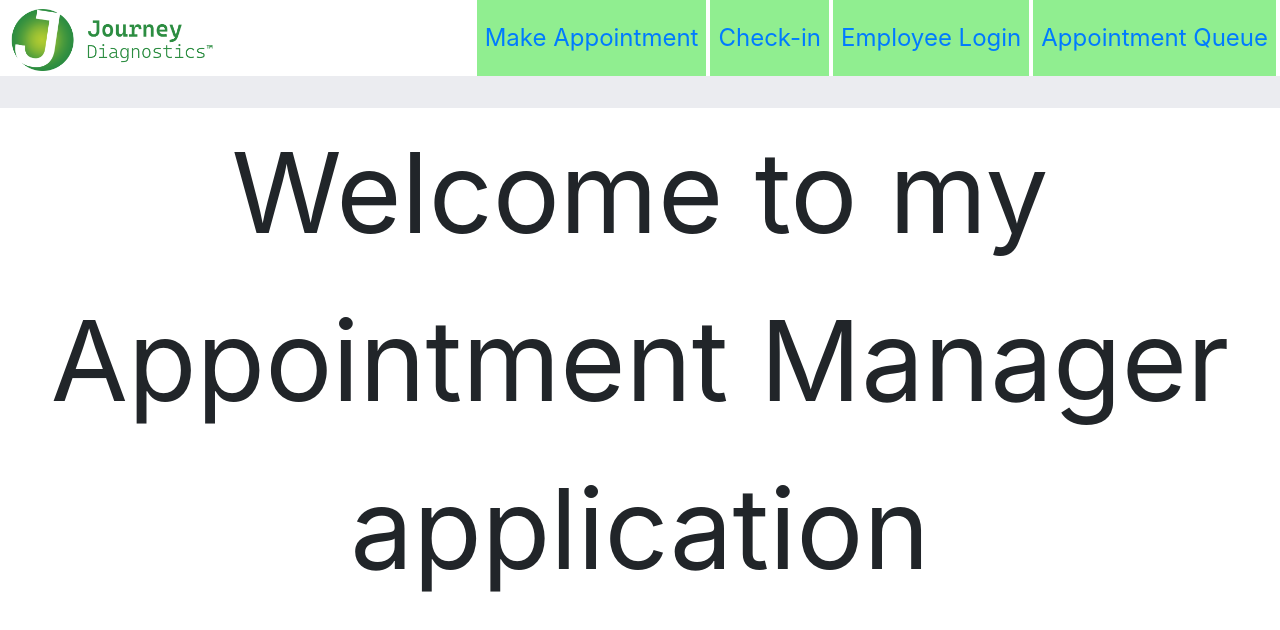
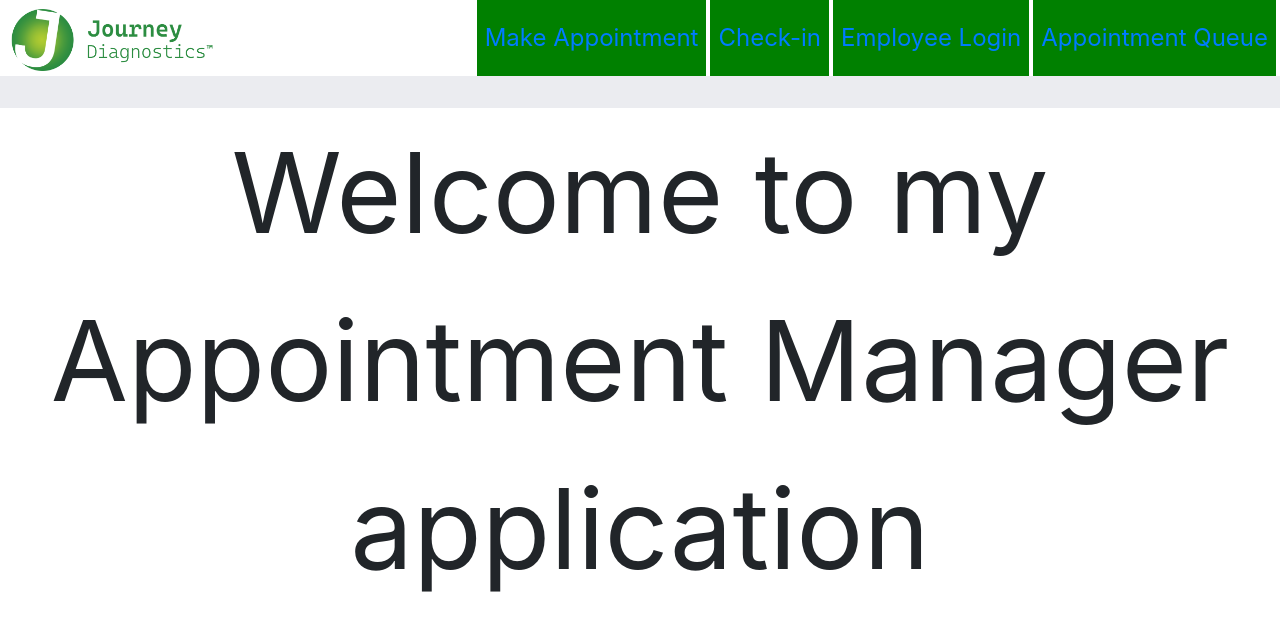
Before and after one commit to JHarringtonDev/AppointmentCheckInReact, a React (Create React App) app: page / in a window 1280 px wide. Shown: the top 630 px of the page. Built offline with nearby package versions, Linux system fonts and the light colour scheme.

Commit message:
changed header styles

```diff
--- a/src/index.css
+++ b/src/index.css
@@ -25,7 +25,8 @@ code {
 
 .navItems>li{
   font-size: 1.5rem;
-  background-color: lightgreen;
+  font-color: black;
+  background-color: green;
   float: right;
   margin-right: 0.25rem;
   text-align: center;
```
